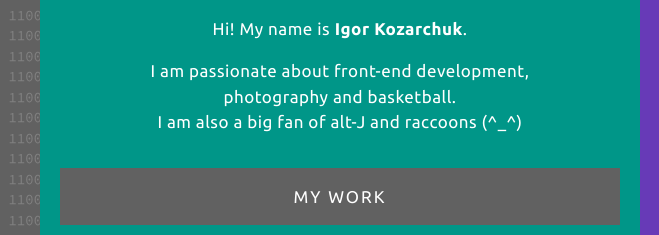
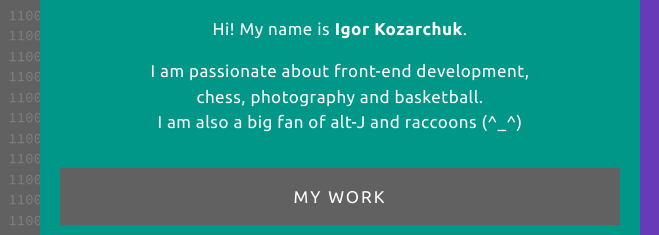
Before and after one commit to IgorKozarchuk/IgorKozarchuk.github.io, a plain HTML site: page index.html in a window 1280 px wide. Shown: the part 321-556 px from the top of the page, 0-659 px from the left. Drawn offline with nearby package versions, Linux system fonts and the light colour scheme.

Commit message:
About chess

```diff
--- a/index.html
+++ b/index.html
@@ -33,7 +33,7 @@
 								<img src="images/avatar.jpg" alt="avatar" class="w3-circle">
 								<div>
 									<p>Hi! My name is <strong>Igor Kozarchuk</strong>.</p>
-									<p>I am passionate about front-end development,<br>photography and basketball.<br>I am also a big fan of alt-J and raccoons (^_^)</p>
+									<p>I am passionate about front-end development,<br>chess, photography and basketball.<br>I am also a big fan of alt-J and raccoons (^_^)</p>
 									<a href="#work" class="w3-btn w3-btn-block w3-dark-grey w3-hover-deep-purple w3-padding-16 w3-margin-top w3-margin-bottom">My Work</a>
 									<a href="#resume" class="w3-btn w3-btn-block w3-dark-grey w3-hover-deep-purple w3-padding-16 w3-margin-bottom">Resume</a>
 									<a href="#contact" class="w3-btn w3-btn-block w3-dark-grey w3-hover-deep-purple w3-padding-16">Contact</a>
```
